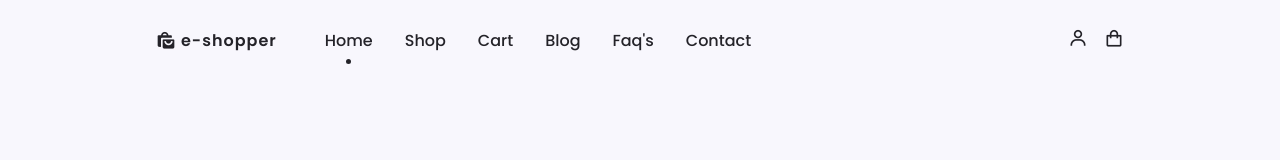
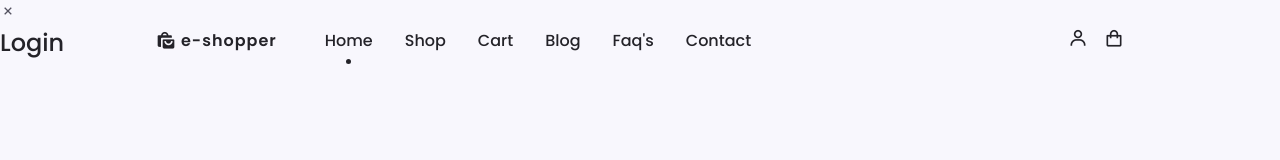
Before and after one commit to azimjonking/Clothe-Shop, a plain HTML site: page index.html in a window 1280 px wide. Drawn offline with nearby package versions, Linux system fonts and the light colour scheme.

Commit message:
login is started

```diff
--- a/index.html
+++ b/index.html
@@ -167,7 +167,9 @@
 
     <!--=============== LOGIN ===============-->
     <div class="login" id="login">
+        <i class="bx bx-x login__close" id="login-close"></i>
 
+        <h2 class="login__title-center">Login</h2>
     </div>
 
     <!--=============== MAIN ===============-->
```
